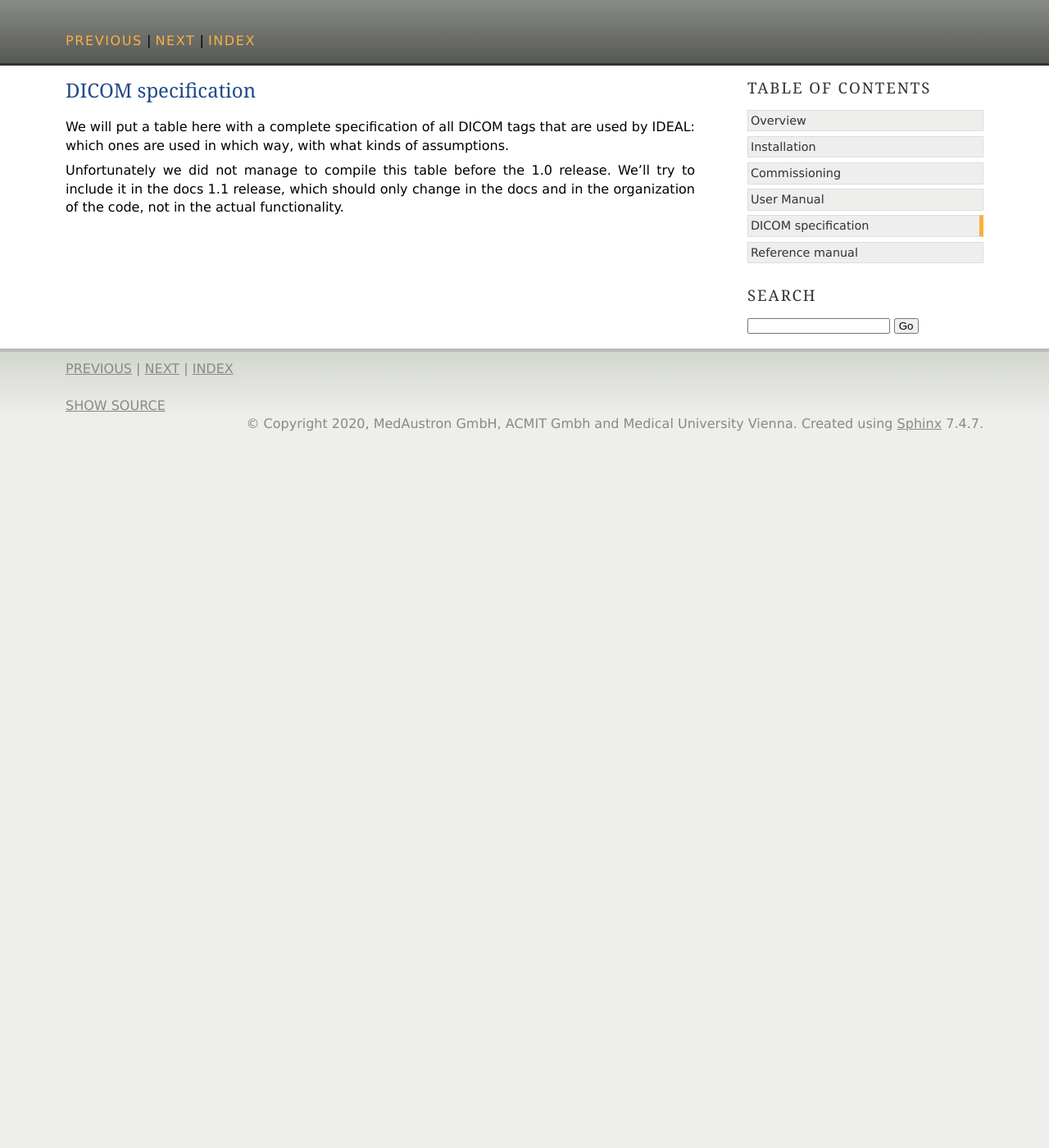
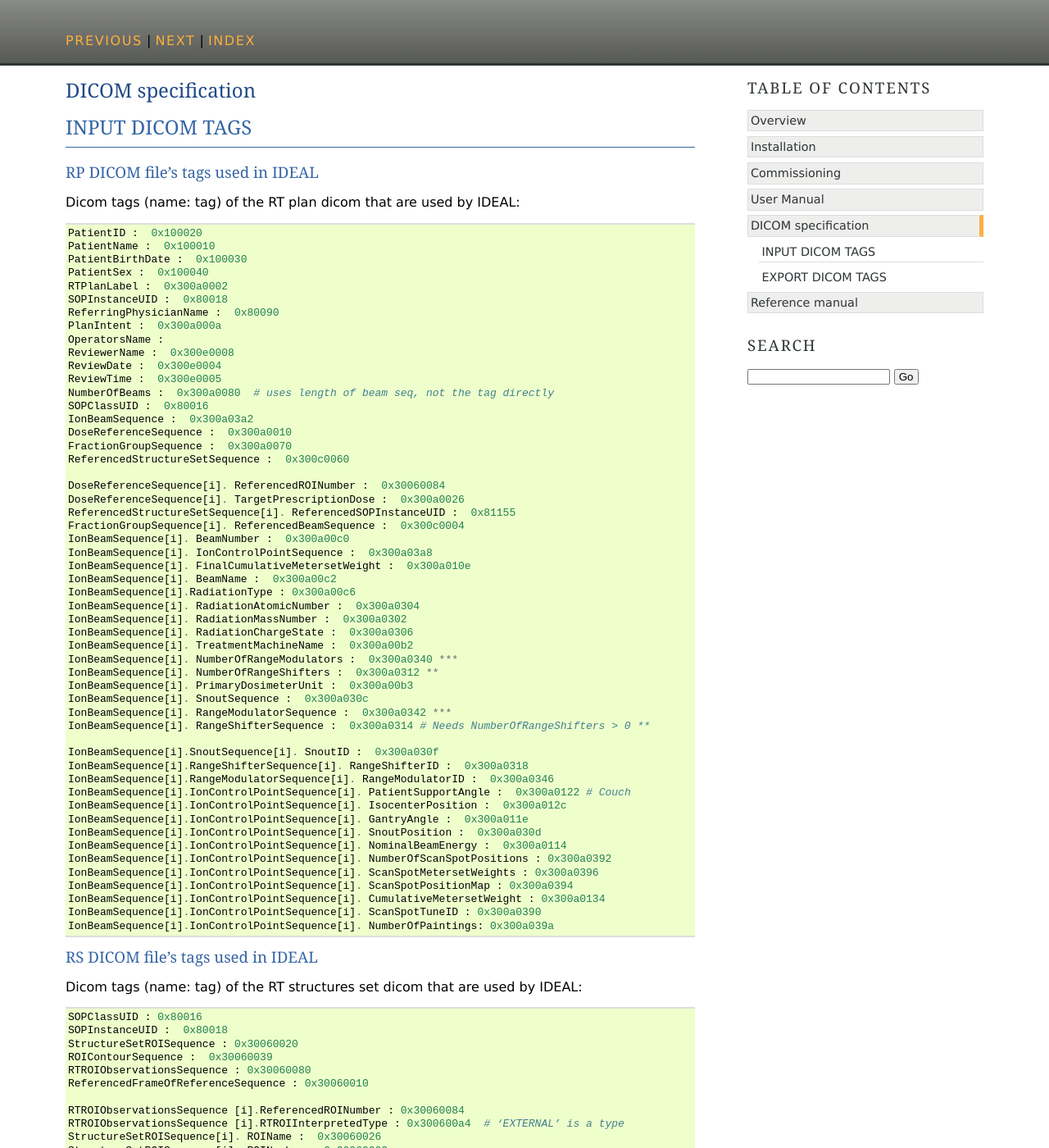
Before and after one commit to OpenGATE/IDEAL, a Sphinx documentation site: the page built from docs/dicomspecs/index.rst, in a window 1280 px wide and 1400 px high. Shown: the whole window at 82% size. Built offline with Sphinx 7.4.7, drawn with Linux system fonts in a browser that asks for light colours; the version number could not be read and is left out; some of the changed text lies outside the part shown.

Commit message:
updated documentation

```diff
--- /dev/null
+++ b/docs/dicomspecs/dicom_tags.inc
@@ -0,0 +1,198 @@
+==========================
+INPUT DICOM TAGS
+==========================
+--------------
+RP DICOM file's tags used in IDEAL
+--------------
+Dicom tags (name: tag) of the RT plan dicom that are used by IDEAL::
+
+	PatientID :  0x100020
+	PatientName :  0x100010
+	PatientBirthDate :  0x100030
+	PatientSex :  0x100040
+	RTPlanLabel :  0x300a0002
+	SOPInstanceUID :  0x80018
+	ReferringPhysicianName :  0x80090
+	PlanIntent :  0x300a000a
+	OperatorsName :
+	ReviewerName :  0x300e0008
+	ReviewDate :  0x300e0004
+	ReviewTime :  0x300e0005
+	NumberOfBeams :  0x300a0080  # uses length of beam seq, not the tag directly
+	SOPClassUID :  0x80016
+	IonBeamSequence :  0x300a03a2
+	DoseReferenceSequence :  0x300a0010
+	FractionGroupSequence :  0x300a0070
+	ReferencedStructureSetSequence :  0x300c0060
+
+	DoseReferenceSequence[i]. ReferencedROINumber :  0x30060084
+	DoseReferenceSequence[i]. TargetPrescriptionDose :  0x300a0026
+	ReferencedStructureSetSequence[i]. ReferencedSOPInstanceUID :  0x81155
+	FractionGroupSequence[i]. ReferencedBeamSequence :  0x300c0004
+	IonBeamSequence[i]. BeamNumber :  0x300a00c0
+	IonBeamSequence[i]. IonControlPointSequence :  0x300a03a8
+	IonBeamSequence[i]. FinalCumulativeMetersetWeight :  0x300a010e
+	IonBeamSequence[i]. BeamName :  0x300a00c2
+	IonBeamSequence[i].RadiationType : 0x300a00c6
+	IonBeamSequence[i]. RadiationAtomicNumber :  0x300a0304
+	IonBeamSequence[i]. RadiationMassNumber :  0x300a0302
+	IonBeamSequence[i]. RadiationChargeState :  0x300a0306
+	IonBeamSequence[i]. TreatmentMachineName :  0x300a00b2
+	IonBeamSequence[i]. NumberOfRangeModulators :  0x300a0340 ***
+	IonBeamSequence[i]. NumberOfRangeShifters :  0x300a0312 **
+	IonBeamSequence[i]. PrimaryDosimeterUnit :  0x300a00b3
+	IonBeamSequence[i]. SnoutSequence :  0x300a030c
+	IonBeamSequence[i]. RangeModulatorSequence :  0x300a0342 ***
+	IonBeamSequence[i]. RangeShifterSequence :  0x300a0314 # Needs NumberOfRangeShifters > 0 **
+
+	IonBeamSequence[i].SnoutSequence[i]. SnoutID :  0x300a030f
+	IonBeamSequence[i].RangeShifterSequence[i]. RangeShifterID :  0x300a0318
+	IonBeamSequence[i].RangeModulatorSequence[i]. RangeModulatorID :  0x300a0346
+	IonBeamSequence[i].IonControlPointSequence[i]. PatientSupportAngle :  0x300a0122 # Couch
+	IonBeamSequence[i].IonControlPointSequence[i]. IsocenterPosition :  0x300a012c
+	IonBeamSequence[i].IonControlPointSequence[i]. GantryAngle :  0x300a011e
+	IonBeamSequence[i].IonControlPointSequence[i]. SnoutPosition :  0x300a030d
+	IonBeamSequence[i].IonControlPointSequence[i]. NominalBeamEnergy :  0x300a0114
+	IonBeamSequence[i].IonControlPointSequence[i]. NumberOfScanSpotPositions : 0x300a0392
+	IonBeamSequence[i].IonControlPointSequence[i]. ScanSpotMetersetWeights : 0x300a0396
+	IonBeamSequence[i].IonControlPointSequence[i]. ScanSpotPositionMap : 0x300a0394
+	IonBeamSequence[i].IonControlPointSequence[i]. CumulativeMetersetWeight : 0x300a0134
+	IonBeamSequence[i].IonControlPointSequence[i]. ScanSpotTuneID : 0x300a0390
+	IonBeamSequence[i].IonControlPointSequence[i]. NumberOfPaintings: 0x300a039a
+
+--------------
+RS DICOM file's tags used in IDEAL
+--------------
+Dicom tags (name: tag) of the RT structures set dicom that are used by IDEAL::
+
+	SOPClassUID : 0x80016
+	SOPInstanceUID :  0x80018
+	StructureSetROISequence : 0x30060020
+	ROIContourSequence :  0x30060039
+	RTROIObservationsSequence : 0x30060080
+	ReferencedFrameOfReferenceSequence : 0x30060010
+
+	RTROIObservationsSequence [i].ReferencedROINumber : 0x30060084
+	RTROIObservationsSequence [i].RTROIInterpretedType : 0x300600a4  # ‘EXTERNAL’ is a type
+	StructureSetROISequence[i]. ROIName :  0x30060026
+	StructureSetROISequence[i]. ROINumber : 0x30060022
+	ROIContourSequence [i].ReferencedROINumber : 0x30060084
+
+	ReferencedFrameOfReferenceSequence[i].RTReferencedStudySequence[i].RTReferencedSeriesSequence[i].SeriesInstanceUID: 0x20000e
+
+--------------
+RD DICOM file's tags used in IDEAL
+--------------
+Dicom tags (name: tag) of the RT dose dicom that are used by IDEAL::
+
+	NumberOfFrames :  0x280008
+	ReferencedRTPlanSequence :  0x300c0002
+	Rows :  0x280010
+	Columns :  0x280011
+	DoseGridScaling :  0x3004000e
+	PixelSpacing :  0x280030
+	SliceThickness :  0x180050
+	ImagePositionPatient :  0x200032
+	DoseType :  0x30040004
+	SOPClassUID :  0x80016
+	DoseSummationType :  0x3004000a *
+	DoseUnits :  0x30040002
+	ReferencedRTPlanSequence[i].ReferencedSOPInstanceUID:  0x81155
+	ReferencedRTPlanSequence[i].ReferencedFractionGroupSequence : 0x300c0020 *
+	ReferencedRTPlanSequence[i].ReferencedFractionGroupSequence[i].ReferencedBeamSequence[i].ReferencedBeamNumber:  0x300c0006 *  # Only id DoseSummationType != ‘PLAN’
+
+--------------
+CT DICOM file's tags used in IDEAL
+--------------
+Dicom tags (name: tag) of the CT dicom that are used by IDEAL::
+
+	InstitutionName :  0x80080
+	InstanceCreationDate :  0x80012
+	SeriesInstanceUID :  0x20000e
+	SeriesDescription: 0x8103e  only if CT is from scanner (not generated artificially). CT protocol here
+	Manufacturer: 0x80070  only if CT artificially generated
+	NOTE: both tags not used if CT protocol is a command line input
+	ImagePositionPatient :  0x200032
+	RescaleIntercept :  0x281052
+	RescaleSlope :  0x281053
+	InstanceCreationTime :  0x80013
+	PixelSpacing :  0x280030
+	InstanceCreationTime
+	ImagePositionPatient[2]   #slice thickness
+	PixelSpacing[0]       #slice width
+	PixelSpacing[1]       #slice hight
+
+
+==========================
+EXPORT DICOM TAGS
+==========================
+Dicom tags (name: tag) that are written by IDEAL in the simulated dose dicom::
+
+	FileMetaInformationGroupLength: (0002,0000)
+	FileMetaInformationVersion: (0002,0001)
+	MediaStorageSOPClassUID: (0002,0002)
+	MediaStorageSOPInstanceUID: (0002,0003)
+	TransferSyntaxUID: (0002,0010)
+	ImplementationClassUID: (0002,0012)   https://dicom.nema.org/medical/dicom/current/output/chtml/part07/sect_d.3.3.2.html#:~:text=The%20Implementation%20Class%20UID%20identifies,its%20implementation%20environment%20from%20others
+	ImplementationVersionName: (0002,0013)
+	AccessionNumber: (0008,0050)
+	Manufacturer: (0008,0070)
+	ManufacturerModelName: (0008,1090)
+	SoftwareVersions: (0018,1020)
+	PositionReferenceIndicator: (0020,1040
+	SpecificCharacterSet: (0008,0005)
+	InstanceCreationDate: (0008,0012)
+	InstanceCreationTime: (0008,0013)
+	SOPClassUID: (0008,0016)
+	SOPInstanceUID: (0008,1155)
+	StudyDate: (0008,0020)
+	StudyTime: (0008,0030)
+	Modality: (0008,0060)
+	ReferringPhysicianName: (0008,0090)
+	if  in rtplan:
+	SeriesDescription: (0008,103F)
+	OperatorsName: (0008,1070)
+	PatientName: (0010,0010)
+	PatientID: (0010,0020)
+	PatientBirthDate : (0010,0030)
+	PatientSex: (0010,0040)
+	StudyDescription:  (0008,1030)           ### absent for phantom/commissioning
+	PatientIdentityRemoved:  (0012,0062)       ### absent for phantom/commsissioning plans
+	DeidentificationMethod: (0012,0063)        ### absent for phantom/commsissioning plans
+	StudyID: (0020,0010)
+	SeriesNumber: (0020,0011)
+	if phantom:
+	InstanceNumber:  (0020,0013)    ### only for phantom/commissioning
+	PatientOrientation: (0020,0020)   ### only for phantom/commissioning
+	SliceThickness: (0018,0050)
+	StudyInstanceUID: (0020,000D)
+	SeriesInstanceUID: (0020,000E)
+	ImagePositionPatient: (0020,0032)
+	ImageOrientationPatient: (0020,0037)
+	FrameOfReferenceUID: (0020,0052)
+	SamplesPerPixel: (0028,0002)
+	PhotometricInterpretation: (0028,0004)
+	NumberOfFrames: (0028,0008)
+	FrameIncrementPointer: (0028,0009)
+	Rows: (0028,0010)
+	Columns: (0028,0011)
+	PixelSpacing: (0028,0030)
+	BitsAllocated: (0028,0100)
+	BitsStored: (0028,0101)
+	HighBit: (0028,0102)
+	PixelRepresentation: (0028,0103)
+	DoseUnits: 3004,0002)
+	DoseType: (3004,0004)
+	DoseSummationType: (3004,000A)
+	GridFrameOffsetVector: (3004,000C)
+	DoseGridScaling: (3004,000E)
+	ReferencedRTPlanSequence: (300C,0002)
+	ReferencedRTPlanSequence .ReferencedSOPClassUID: (0008,1150)
+	ReferencedRTPlanSequence.ReferencedSOPInstanceUID: (0008,1155)
+
+	if not plandose:
+	ReferencedRTPlanSequence.ReferencedFractionGroupSequence: (300C,0020)
+	ReferencedRTPlanSequence.ReferencedFractionGroupSequence.ReferencedFractionGroupNumber: (300C,0022)
+	ReferencedRTPlanSequence.ReferencedFractionGroupSequence.ReferencedBeamSequence: (300C,000)
+	ReferencedRTPlanSequence.ReferencedFractionGroupSequence.ReferencedBeamSequence .ReferencedBeamNumber:  (300C,0006)
+	PixelData: (7FE0,0010)
--- a/docs/dicomspecs/index.rst
+++ b/docs/dicomspecs/index.rst
@@ -4,9 +4,5 @@
 DICOM specification
 ###################
 
-We will put a table here with a complete specification of all DICOM tags that are used by IDEAL:
-which ones are used in which way, with what kinds of assumptions.
 
-Unfortunately we did not manage to compile this table before the 1.0 release. We'll try to
-include it in the docs 1.1 release, which should only change in the docs and in the organization
-of the code, not in the actual functionality.
+.. include:: dicom_tags.inc
```
Also changed, not shown: docs/usage/index.rst (+10 -4 lines).
